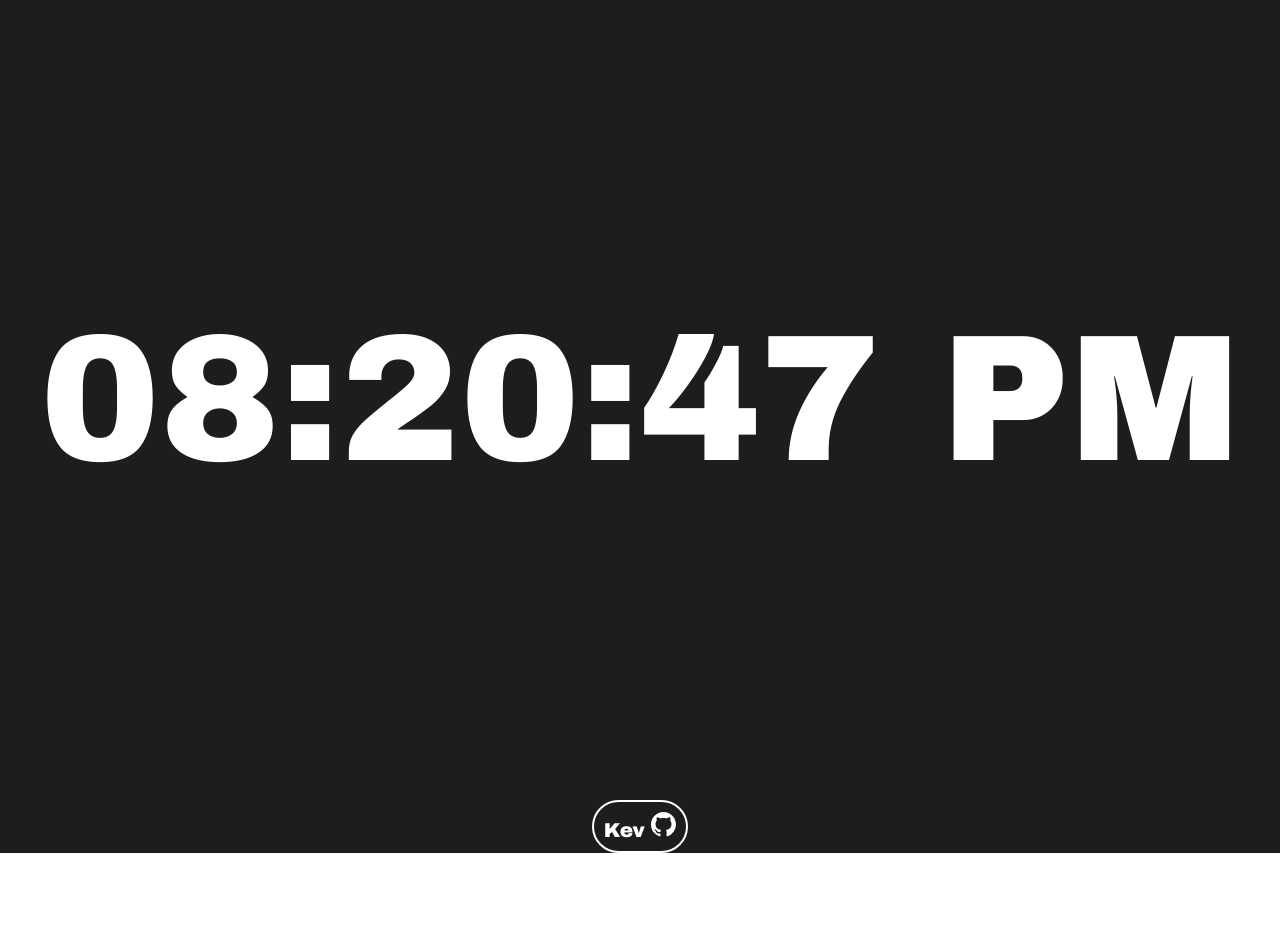
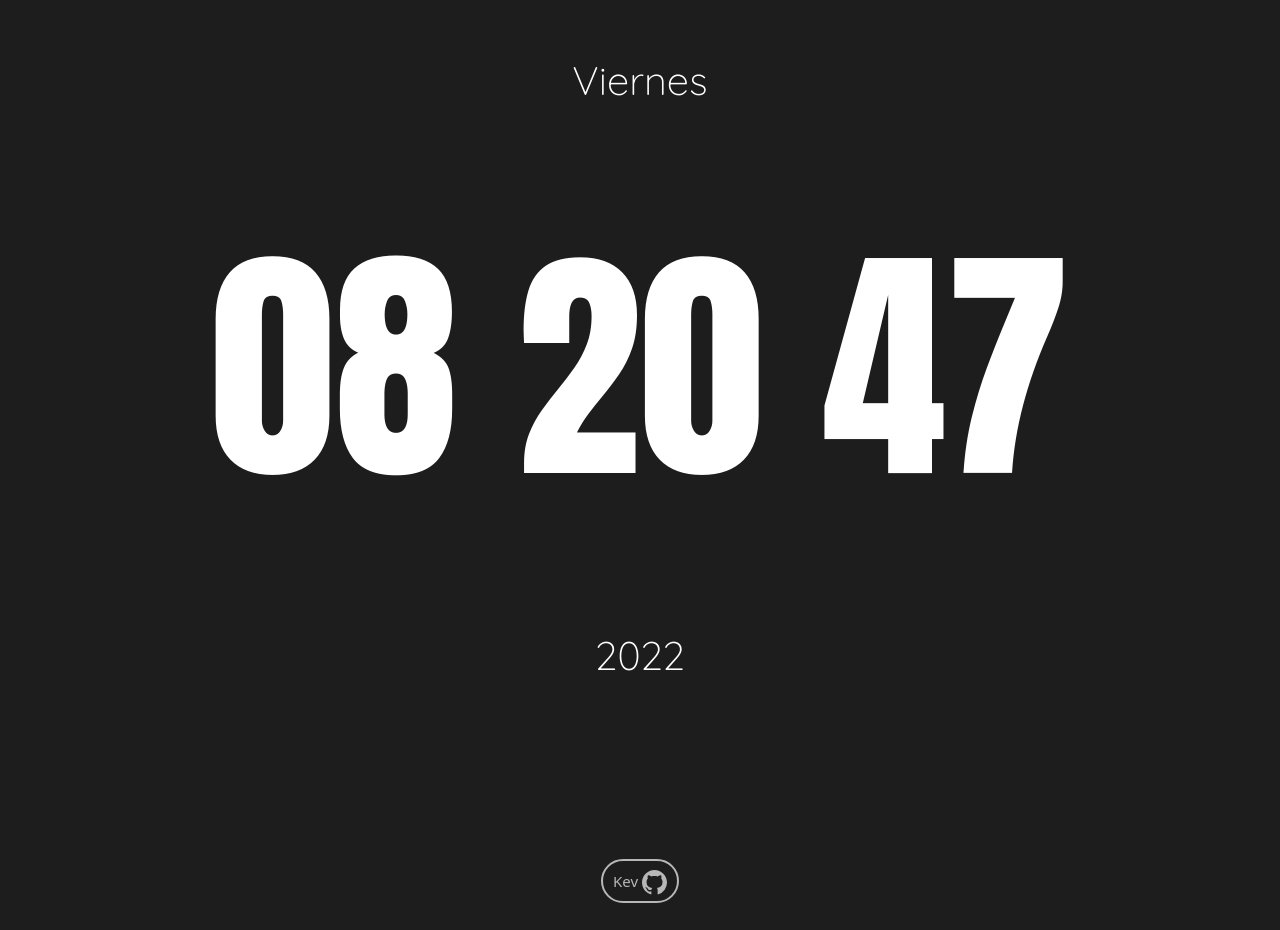
Before and after one commit to kevinserrano01/DIGITAL_CLOCK-js, a plain HTML site: page index.html in a window 1280 px wide. Before the commit the page ends 853 px from the top, so only its background shows below. Drawn offline with nearby package versions, Linux system fonts and the light colour scheme.

Commit message:
Aplique el dia y el anio con DOM, agregue bootstrap

```diff
--- a/index.html
+++ b/index.html
@@ -4,20 +4,33 @@
     <meta charset="UTF-8">
     <meta http-equiv="X-UA-Compatible" content="IE=edge">
     <meta name="viewport" content="width=device-width, initial-scale=1.0">
+
     <link rel="preconnect" href="https://fonts.googleapis.com">
     <link rel="preconnect" href="https://fonts.gstatic.com" crossorigin>
-    <link href="https://fonts.googleapis.com/css2?family=Archivo+Black&display=swap" rel="stylesheet">
+    <link href="https://fonts.googleapis.com/css2?family=Anton&display=swap" rel="stylesheet">
+
+    <link rel="preconnect" href="https://fonts.googleapis.com">
+    <link rel="preconnect" href="https://fonts.gstatic.com" crossorigin>
+    <link href="https://fonts.googleapis.com/css2?family=Quicksand:wght@300&display=swap" rel="stylesheet">
+    <link href="https://cdn.jsdelivr.net/npm/bootstrap@5.0.2/dist/css/bootstrap.min.css" rel="stylesheet" integrity="sha384-EVSTQN3/azprG1Anm3QDgpJLIm9Nao0Yz1ztcQTwFspd3yD65VohhpuuCOmLASjC" crossorigin="anonymous">
     <link rel="stylesheet" href="./styles.css"> <!--CSS-->
     <title>DIGITAL CLOCK</title>
 </head>
 
 <body>
-    <div id="clock" class="clock"></div>
-    <footer class="footer">
+
+    <div id="containerPrincipal" class="container-fluid text-center">
+        <p class="day"></p>
+        <div id="clock" class="clock"></div>
+        <p class="year1"></p>
+    </div>
+
+    <footer id="footer" class="container-fluid text-center">
         <a href="https://github.com/kevinserrano01" target="_blank">Kev
-            <svg xmlns="http://www.w3.org/2000/svg" width="25" height="25" fill="currentColor" class="bi bi-github" viewBox="0 0 16 16"><path d="M8 0C3.58 0 0 3.58 0 8c0 3.54 2.29 6.53 5.47 7.59.4.07.55-.17.55-.38 0-.19-.01-.82-.01-1.49-2.01.37-2.53-.49-2.69-.94-.09-.23-.48-.94-.82-1.13-.28-.15-.68-.52-.01-.53.63-.01 1.08.58 1.23.82.72 1.21 1.87.87 2.33.66.07-.52.28-.87.51-1.07-1.78-.2-3.64-.89-3.64-3.95 0-.87.31-1.59.82-2.15-.08-.2-.36-1.02.08-2.12 0 0 .67-.21 2.2.82.64-.18 1.32-.27 2-.27.68 0 1.36.09 2 .27 1.53-1.04 2.2-.82 2.2-.82.44 1.1.16 1.92.08 2.12.51.56.82 1.27.82 2.15 0 3.07-1.87 3.75-3.65 3.95.29.25.54.73.54 1.48 0 1.07-.01 1.93-.01 2.2 0 .21.15.46.55.38A8.012 8.012 0 0 0 16 8c0-4.42-3.58-8-8-8z"/></svg>
+            <svg xmlns="http://www.w3.org/2000/svg" width="25" height="35" fill="currentColor" class="bi bi-github" viewBox="0 0 16 16"><path d="M8 0C3.58 0 0 3.58 0 8c0 3.54 2.29 6.53 5.47 7.59.4.07.55-.17.55-.38 0-.19-.01-.82-.01-1.49-2.01.37-2.53-.49-2.69-.94-.09-.23-.48-.94-.82-1.13-.28-.15-.68-.52-.01-.53.63-.01 1.08.58 1.23.82.72 1.21 1.87.87 2.33.66.07-.52.28-.87.51-1.07-1.78-.2-3.64-.89-3.64-3.95 0-.87.31-1.59.82-2.15-.08-.2-.36-1.02.08-2.12 0 0 .67-.21 2.2.82.64-.18 1.32-.27 2-.27.68 0 1.36.09 2 .27 1.53-1.04 2.2-.82 2.2-.82.44 1.1.16 1.92.08 2.12.51.56.82 1.27.82 2.15 0 3.07-1.87 3.75-3.65 3.95.29.25.54.73.54 1.48 0 1.07-.01 1.93-.01 2.2 0 .21.15.46.55.38A8.012 8.012 0 0 0 16 8c0-4.42-3.58-8-8-8z"/></svg>
         </a>
     </footer>
+
     <script src="./script.js"></script> <!--JS-->
 </body>
 </html>
--- a/script.js
+++ b/script.js
@@ -1,24 +1,63 @@
 let clock = () => {
     let date = new Date()
+    let month = date.getMonth()
     let hrs = date.getHours()
     let mins = date.getMinutes()
     let secs = date.getSeconds()
-    let period = ' AM'
+    let year = date.getFullYear()
 
     if (hrs == 0) hrs = 12;
 
     if (hrs > 12) {
         hrs-=12
-        period = 'PM'
     }
 
     hrs = hrs < 10 ? "0" + hrs : hrs
     mins = mins < 10 ? "0" + mins : mins
     secs = secs < 10 ? "0" + secs : secs
 
-    let time = `${hrs}:${mins}:${secs} ${period}`
+    // const dayYmonth = `${day} / ${month}`
+    // document.querySelector('.day').innerHTML = dayYmonth
+
+    const time = `${hrs} ${mins} ${secs}`
     document.getElementById("clock").innerHTML = time
     setTimeout(clock, 1000)
+
+    const getAnio = `${year}`
+    document.querySelector('.year1').innerHTML = getAnio
+}
+
+function getDia(){
+    let fecha = new Date()
+    let dia = fecha.getDay()
+
+    switch (dia) {
+        case 0:
+            document.querySelector('.day').innerHTML = 'Domingo'
+        break;
+        case 1:
+            document.querySelector('.day').innerHTML = 'Lunes'
+        break;
+        case 2:
+            document.querySelector('.day').innerHTML = 'Martes'
+        break;
+        case 3:
+            document.querySelector('.day').innerHTML = 'Miercoles'
+        break;
+        case 4:
+            document.querySelector('.day').innerHTML = 'Jueves'
+        break;
+        case 5:
+            document.querySelector('.day').innerHTML = 'Viernes'
+        break;
+        case 6:
+            document.querySelector('.day').innerHTML = 'Sabado'
+        break;
+
+        default:
+            break;
+    }
 }
 
 clock();
+getDia()
--- a/styles.css
+++ b/styles.css
@@ -8,38 +8,58 @@ body {
 	margin: 0;
 	padding: 0;
 	box-sizing: border-box;
-	font-family: 'Archivo Black', sans-serif;
+	background-color: #1d1d1d;
 }
 
-.clock {
-	height: 100vh;
-	width: 100%;
+#containerPrincipal{
 	background-color: #1d1d1d;
 	color: #ffffff;
-	display: grid;
-	place-items: center;
-	font-size: 180px;
+
 }
 
-.footer{
-    background-color: #1d1d1d;
-    width: 100%;
-    display: grid;
-    place-items: center;
+.day{
+    font-size: 40px;
+    font-family: 'Quicksand', sans-serif;
+    padding: 50px 0px 20px 0px;
+    margin-bottom: 0px;
 }
 
-.footer a{
+.clock{
+	font-family: 'Anton', sans-serif;
+    font-size: 250px;
+    padding: 50px 0px 50px 0px;
+}
+
+.year1{
+    font-size: 40px;
+    font-family: 'Quicksand', sans-serif;
+    padding: 20px 0px 50px 0px;
+    margin-bottom: 0px;
+}
+
+#footer{
+    background-color: #1d1d1d;
+    padding: 30px;
+    margin-top: 100px;
+}
+
+#footer a{
     text-decoration: none;
+    color: #b7b7b7;
+    padding: 10px;
+    border: 2px solid #b7b7b7;
+    border-radius: 40px;
+    font-size: 15px;
+}
+
+#footer a:hover{
     color: white;
-    padding: 10px;
-    border: 2px solid white;
-    border-radius: 40px;
-    font-size: 20px;
+    border-radius: 3px solid white;
 }
 
 .bi-github {
-    color: #ffffff;
-    font-size: 34px;
+    color: #b7b7b7;
+    font-size: 26px;
     transition: transform 0.3s ease-in-out;
 }
 
```
